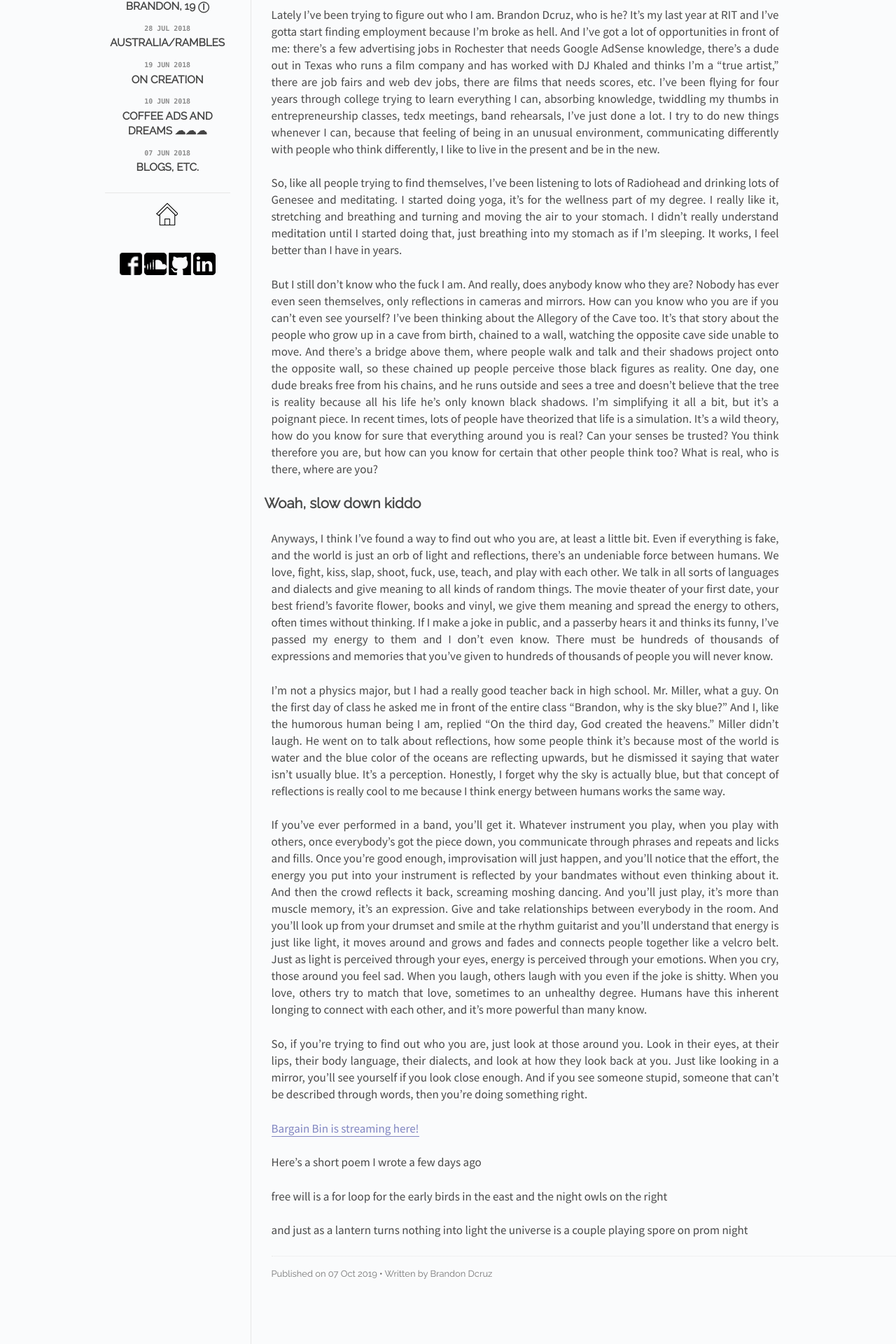
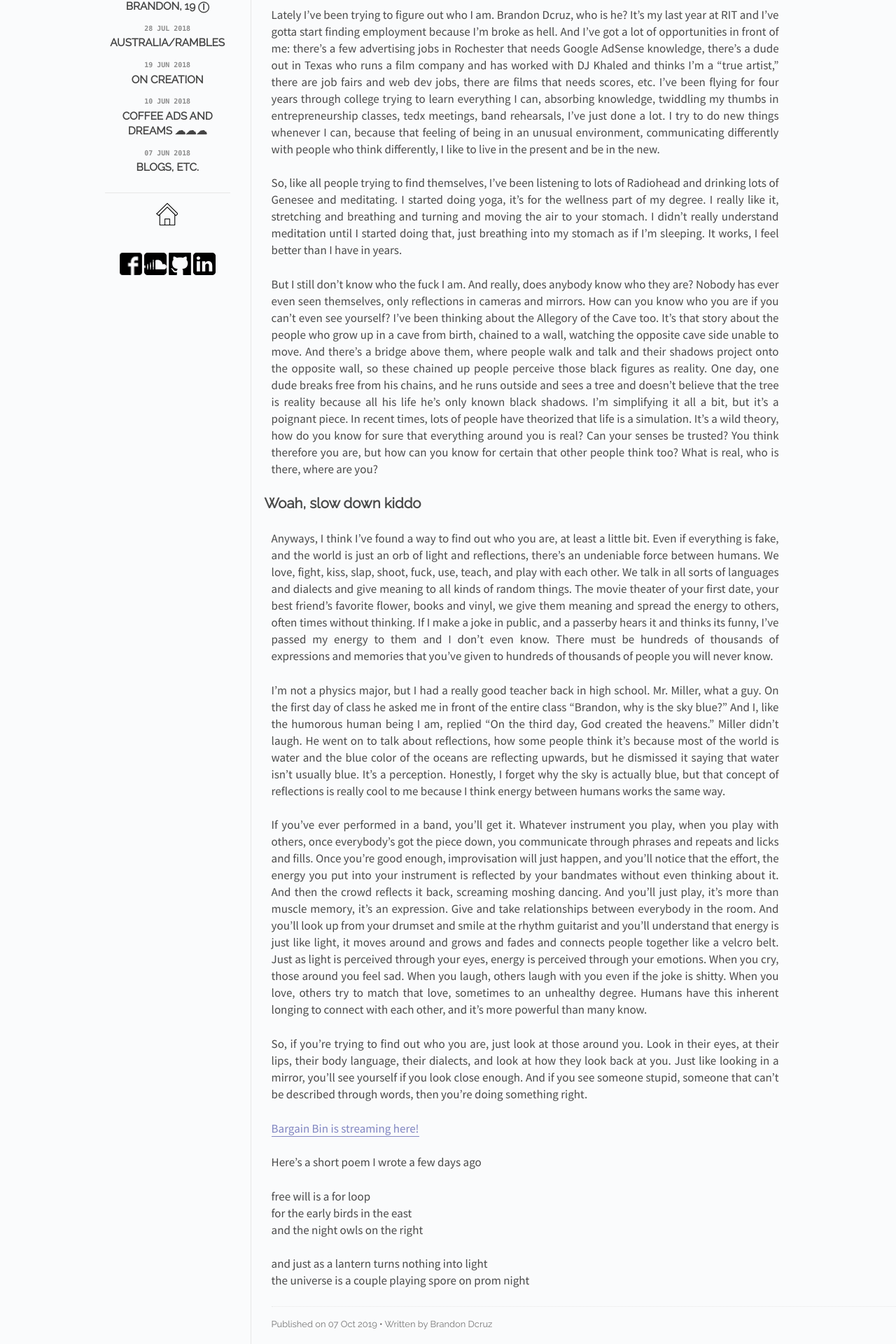
Before and after one commit to Dcruzships/AMBlog, a Jekyll site: the page built from _posts/2019-10-07-imbacklol.md, in a window 1280 px wide. Shown: the part 724-2644 px from the top of the page at 70% size. Built offline with Jekyll 4.4.1, drawn with Linux system fonts in a browser that asks for light colours.

Commit message:
010 edit 2
Added spaces to the poem

```diff
--- a/_posts/2019-10-07-imbacklol.md
+++ b/_posts/2019-10-07-imbacklol.md
@@ -31,9 +31,9 @@ So, if you're trying to find out who you are, just look at those around you. Loo
 
 Here's a short poem I wrote a few days ago
 
-free will is a for loop
-for the early birds in the east
-and the night owls on the right
+free will is a for loop<br>
+for the early birds in the east<br>
+and the night owls on the right<br>
 
-and just as a lantern turns nothing into light
+and just as a lantern turns nothing into light<br>
 the universe is a couple playing spore on prom night
```
